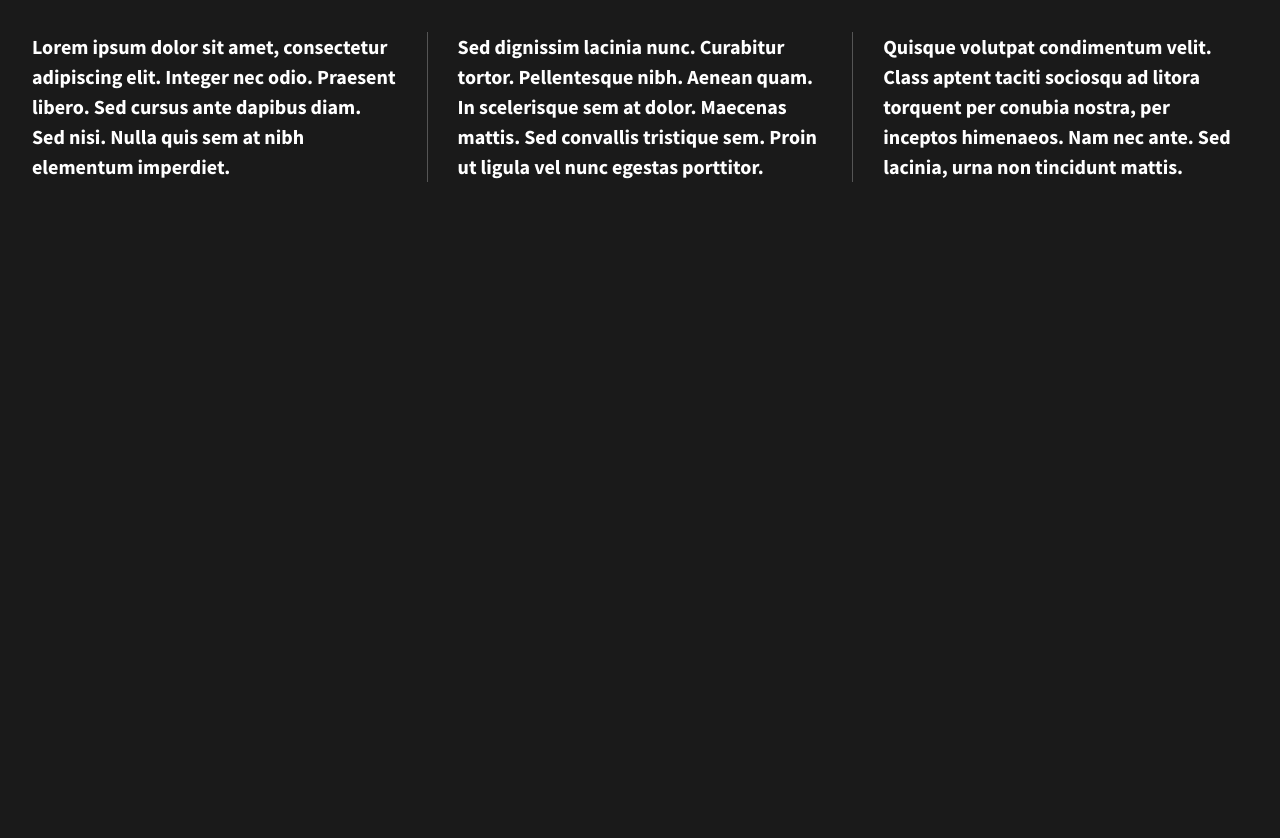
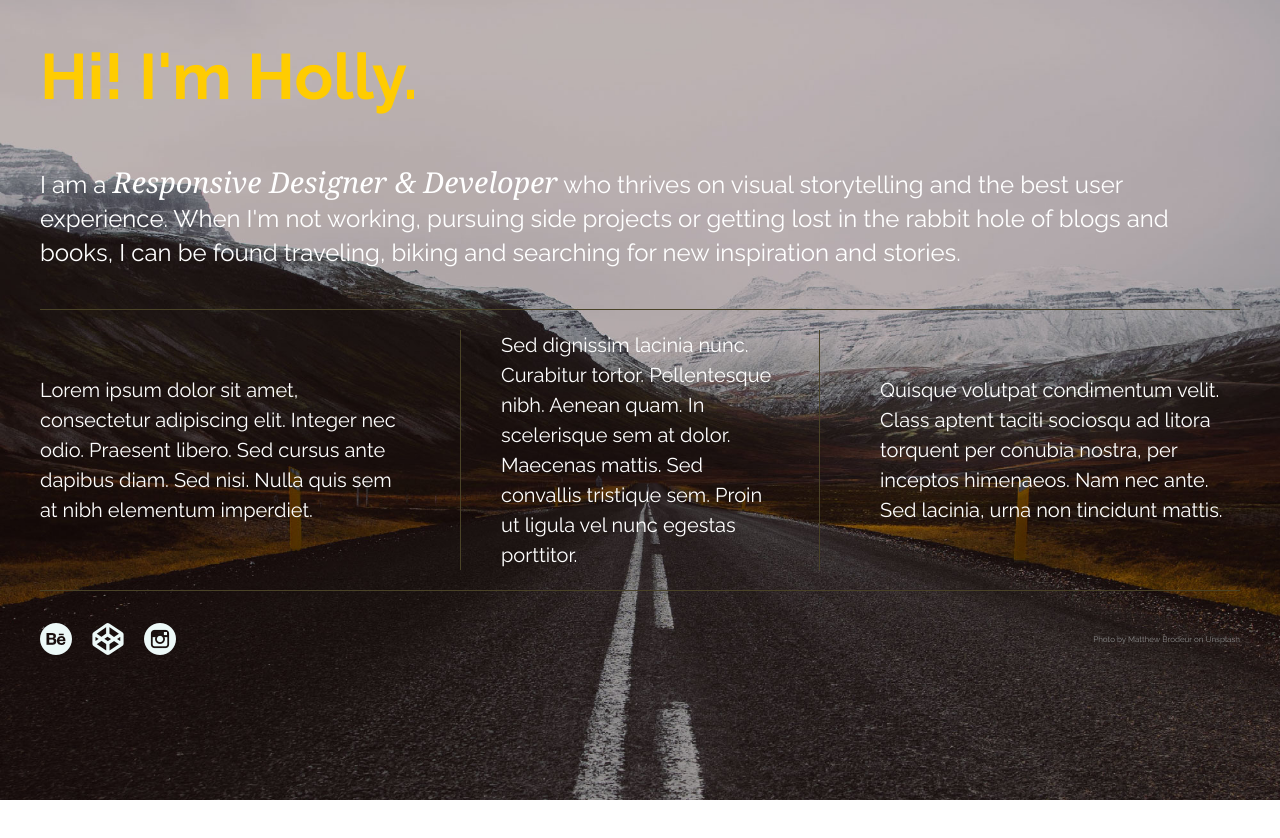
Before and after one commit to bentta/206-divs-flexbox, a plain HTML site: page index.html in a window 1280 px wide. After the commit the page ends 800 px from the top, so only its background shows below. Drawn offline with nearby package versions, Linux system fonts and the light colour scheme.

Commit message:
stylized

```diff
--- a/css/main.css
+++ b/css/main.css
@@ -97,35 +97,102 @@ textarea {
 
 
 html {
-  background-color: #1a1a1a;
+  /*background-color: #07413e;*/
+  background: url('../img/bkgd-dark.jpg') no-repeat center fixed;
+  background-size: cover;
   height: 100%;
   width: 100%;
 }
 
 body {
-  font-family: 'Source Sans Pro', sans-serif;
-  font-weight: 700;
+  font-family: 'Raleway', sans-serif;
+  font-size: 1em;
   padding: 2em;
   color: #fff;
-  height: 100%;
+  /*margin-top: 4em;*/
+  display: flex;
+  justify-content: center;
 }
 
-.wrapper {
-  display: flex;
-  flex-flow: row wrap;
-  justify-content: space-between;
-  align-items: center;
+.flex-container {
+    display: flex;
+    flex-flow: row wrap;
+    justify-content: space-between;
+    max-width: 1200px;
 }
 
-.div-1, .div-2, .div-3 {
+header,
+footer {
+    display: flex;
+    justify-content: flex-start;
+    width: 100%;
+}
+
+header h1 {
+    font-size: 4em;
+    color: #ffcc01;
+    text-align: left;
+    margin: 0;
+}
+
+main {
+    display: flex;
+    justify-content: center;
+    width: 100%;
+    padding: 1em 0;
+    border-bottom: 1px solid #4a4327;
+}
+
+main p {
+    font-size: 1.5em;
+    /*font-weight: 700;*/
+}
+
+main p span {
+    font-family: 'Noto Serif', serif;
+    font-size: 1.2em;
+}
+
+.flex-items {
   display: flex;
   justify-content: center;
   align-items: center;
   line-height: 1.5em;
   font-size: 1.25em;
-  color: #fff;
-  width: 30%;
-  height: auto;
+  border-bottom: 1px solid #4a4327;
+}
+
+footer {
+    display: flex;
+    justify-content: space-between;
+    align-items: center;
+    border-top: 1px solid #4a4327;
+    padding: 1em 0;
+    margin: 0;
+}
+
+ul {
+    list-style: none;
+    padding: 0;
+}
+
+ul li {
+    display: inline-block;
+}
+
+ul li img {
+    margin: 0;
+}
+
+#codepen,
+#insta {
+    padding-left: 1em;
+}
+
+#credit {
+    align-items: center;
+    font-size: .5em;
+    color: #888;
 }
 
 
@@ -208,10 +275,29 @@ body {
    These examples override the primary ('mobile first') styles.
    Modify as content requires.
    ========================================================================== */
+/*@media (min-width: 1200px) {
+    #div-1, #div-2 {
+      border-right: 1px solid #0d7c77;
+      padding-right: 30px;
+    }
+}*/
+
+@media all and (max-width: 768px) {
+    body {
+      padding: 1em;
+    }
+}
+
 @media (min-width: 1200px) {
-    .div-1, .div-2 {
-      border-right: 1px solid #555;
-      padding-right: 30px;
+    .flex-items {
+      flex-basis: 30%;
+      border-bottom: none;
+    }
+
+    #div-2 p {
+      border-left: 1px solid #4a4327;
+      border-right: 1px solid #4a4327;
+      padding: 0 40px;
     }
 }
 
--- a/index.html
+++ b/index.html
@@ -3,7 +3,7 @@
     <head>
         <meta charset="utf-8">
         <meta http-equiv="x-ua-compatible" content="ie=edge">
-        <title>Make me into a grid!</title>
+        <title>Bentta's Flexbox Skills</title>
         <meta name="description" content="">
         <meta name="viewport" content="width=device-width, initial-scale=1">
 
@@ -12,25 +12,41 @@
 
         <link rel="stylesheet" href="css/normalize.css">
         <link rel="stylesheet" href="css/main.css">
+        <link href="https://fonts.googleapis.com/css?family=Raleway:400,700" rel="stylesheet">
+        <link href="https://fonts.googleapis.com/css?family=Noto+Serif:400i,700i" rel="stylesheet">
         <script src="js/vendor/modernizr-2.8.3.min.js"></script>
-        <link href='http://fonts.googleapis.com/css?family=Lora:700' rel='stylesheet' type='text/css'>
-        <link href='http://fonts.googleapis.com/css?family=Source+Sans+Pro:400,700' rel='stylesheet' type='text/css'>
     </head>
     <body>
         <!--[if lt IE 8]>
             <p class="browserupgrade">You are using an <strong>outdated</strong> browser. Please <a href="http://browsehappy.com/">upgrade your browser</a> to improve your experience.</p>
         <![endif]-->
 
-        <section class="wrapper">
-            <div class="div-1">
-                Lorem ipsum dolor sit amet, consectetur adipiscing elit. Integer nec odio. Praesent libero. Sed cursus ante dapibus diam. Sed nisi. Nulla quis sem at nibh elementum imperdiet.
+        <section class="flex-container">
+            <header>
+                <h1>Hi! I'm Holly.</h1>
+            </header>
+            <main>
+                <p>I am a <span>Responsive Designer & Developer</span> who thrives on visual storytelling and the best user experience. When I'm not working, pursuing side projects or getting lost in the rabbit hole of blogs and books, I can be found traveling, biking and searching for new inspiration and stories.</p>
+            </main>
+            <div id="div-1" class="flex-items">
+                <p>Lorem ipsum dolor sit amet, consectetur adipiscing elit. Integer nec odio. Praesent libero. Sed cursus ante dapibus diam. Sed nisi. Nulla quis sem at nibh elementum imperdiet.</p>
             </div>
-            <div class="div-2">
-                Sed dignissim lacinia nunc. Curabitur tortor. Pellentesque nibh. Aenean quam. In scelerisque sem at dolor. Maecenas mattis. Sed convallis tristique sem. Proin ut ligula vel nunc egestas porttitor.
+            <div id="div-2" class="flex-items">
+                <p>Sed dignissim lacinia nunc. Curabitur tortor. Pellentesque nibh. Aenean quam. In scelerisque sem at dolor. Maecenas mattis. Sed convallis tristique sem. Proin ut ligula vel nunc egestas porttitor.</p>
             </div>
-            <div class="div-3">
-                Quisque volutpat condimentum velit. Class aptent taciti sociosqu ad litora torquent per conubia nostra, per inceptos himenaeos. Nam nec ante. Sed lacinia, urna non tincidunt mattis.
+            <div id="div-3" class="flex-items">
+                <p>Quisque volutpat condimentum velit. Class aptent taciti sociosqu ad litora torquent per conubia nostra, per inceptos himenaeos. Nam nec ante. Sed lacinia, urna non tincidunt mattis.</p>
             </div>
+            <footer>
+                <ul class="icons">
+                    <li id="behance"><img src="img/icon-behance.png" alt="Behance Icon" /></a></li>
+                    <li id="codepen"><img src="img/icon-codepen.png" alt="CodePen Icon" /></a></li>
+                    <li id="insta"><img src="img/icon-insta.png" alt="Instagram Icon" /></a></li>
+                </ul>
+                <div id="credit">
+                    <p>Photo by Matthew Brodeur on Unsplash</p>
+                </div>
+            </footer>
         </section>
 
         <script src="https://ajax.googleapis.com/ajax/libs/jquery/1.11.3/jquery.min.js"></script>
```
Also changed, not shown: color-style.jpg (added), img/bkgd-dark.jpg (added), img/bkgd.jpg, img/icon-behance.png (added), img/icon-codepen.png (added), img/icon-insta.png (added).
